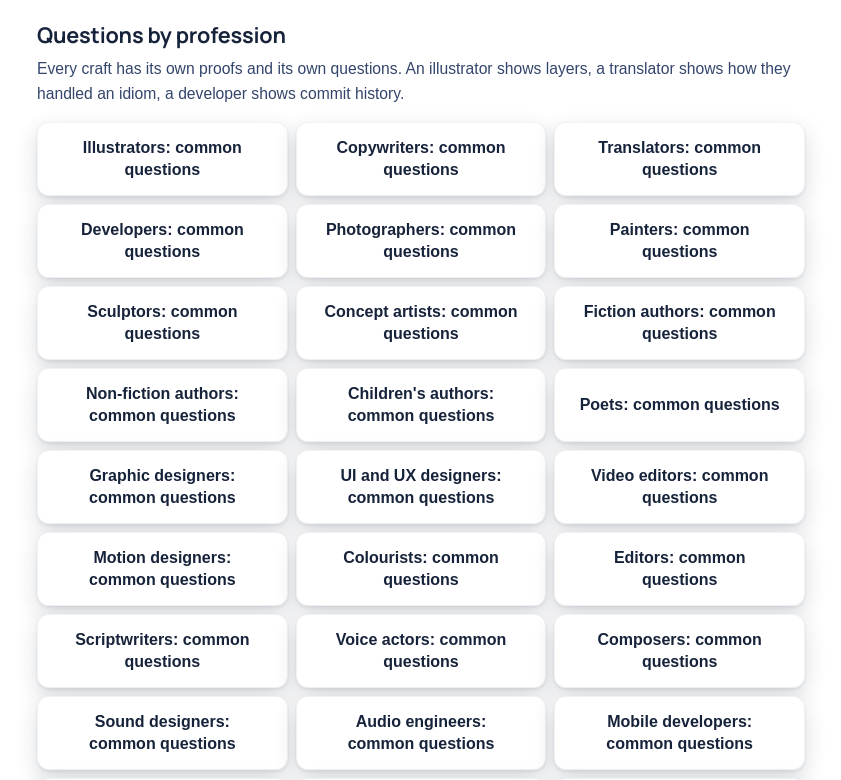
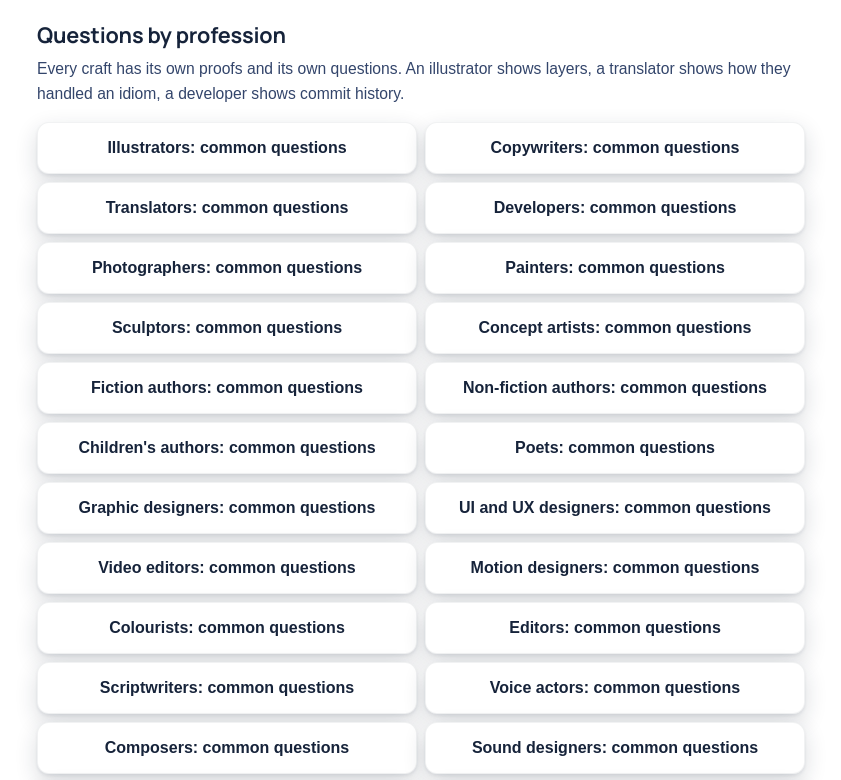
Before and after one commit to dm100usa-oss/no-ai-marketplace, a Next.js app: page /en/faq in a window 1280 px wide. Shown: the part 1320-2100 px from the top of the page, without its empty margins (219-1060 px from the left). Built offline with nearby package versions, Linux system fonts and the light colour scheme; a web font is replaced by a local one.

Commit message:
Update page.tsx

```diff
--- a/src/app/[lang]/faq/page.tsx
+++ b/src/app/[lang]/faq/page.tsx
@@ -66,7 +66,7 @@ export default async function FaqPage({
           <p className="mt-2 text-[0.98rem]" style={{ color: "var(--color-muted)" }}>
             {p.byProfessionIntro}
           </p>
-          <div className="mt-4 grid grid-cols-1 gap-2 sm:grid-cols-2 lg:grid-cols-3">
+          <div className="mt-4 grid grid-cols-1 gap-2 sm:grid-cols-2">
             {professions.map((prof) => (
               <LocaleLink
                 key={prof.slug}
```
